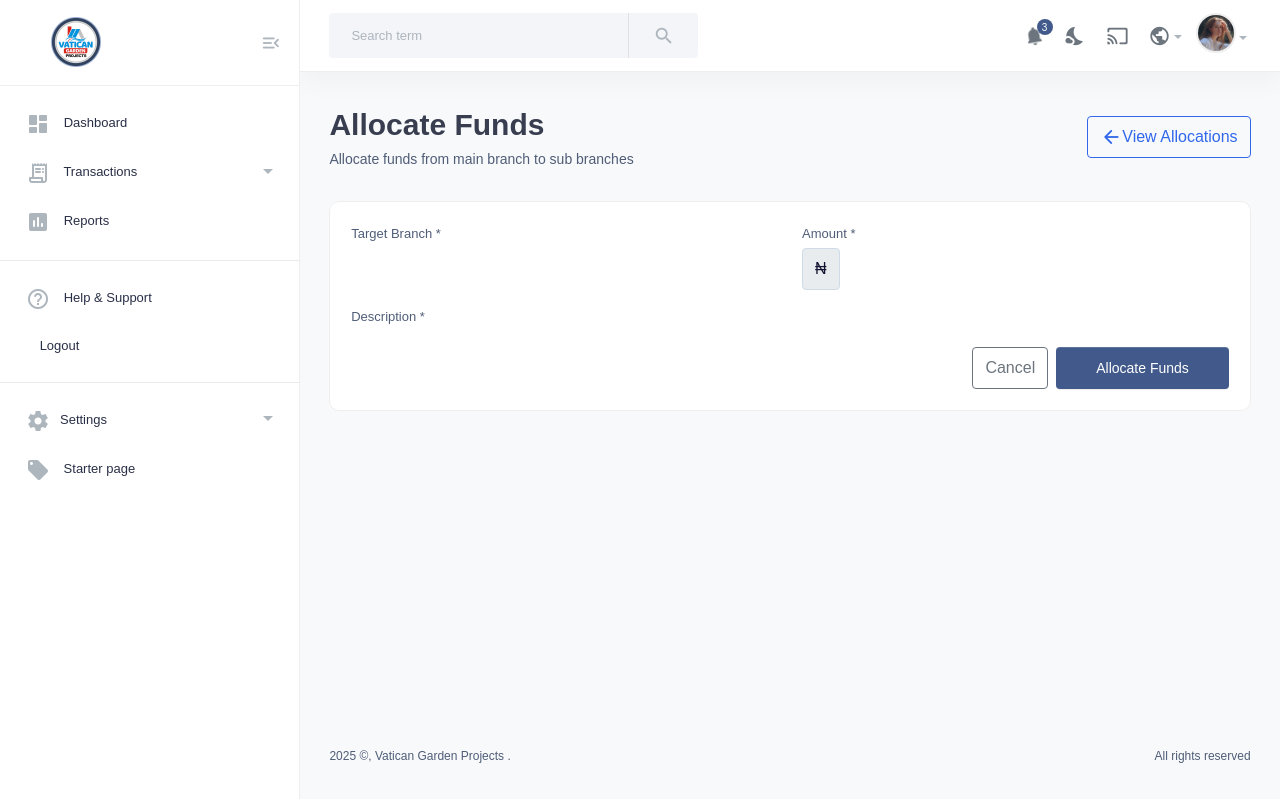
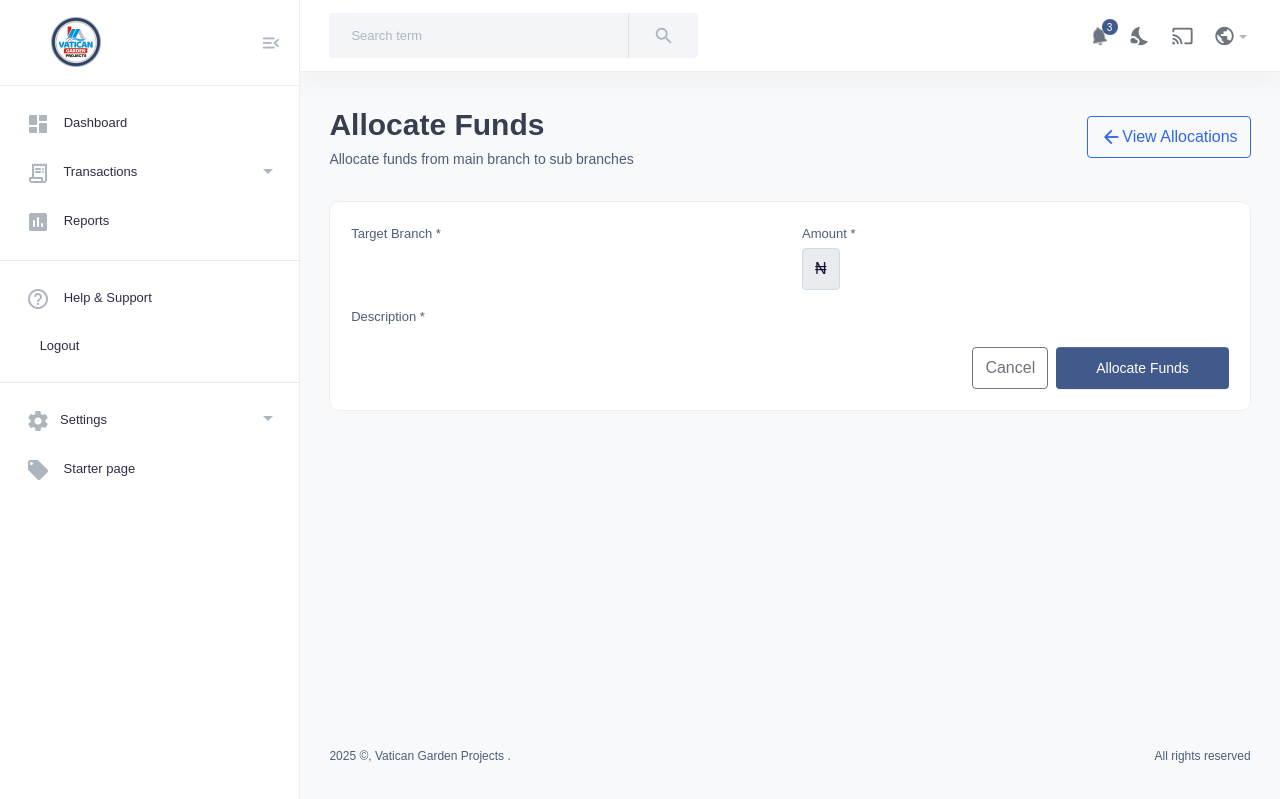
Before and after one commit to GeraldPrime/accounting, a Django app: template account/templates/allocate_funds.html in a window 1280 px wide. Run offline with Django 3.2, Linux system fonts and the light colour scheme; the template is opened without the code that fills it, so the values that code supplies are empty; some libraries are stand-ins or nearby versions; some web fonts are replaced.

Commit message:
removed  profile picture

```diff
--- a/account/templates/base.html
+++ b/account/templates/base.html
@@ -334,7 +334,7 @@
                                 >
                             </div>
                         </li>
-                        <li class="dropdown nav-item">
+                        {% comment %} <li class="dropdown nav-item">
                             <a
                                 class="dropdown-toggle"
                                 id="dropdownAccount"
```
Also changed, not shown: other parts of account/templates/base.html (+1 -1 lines).
